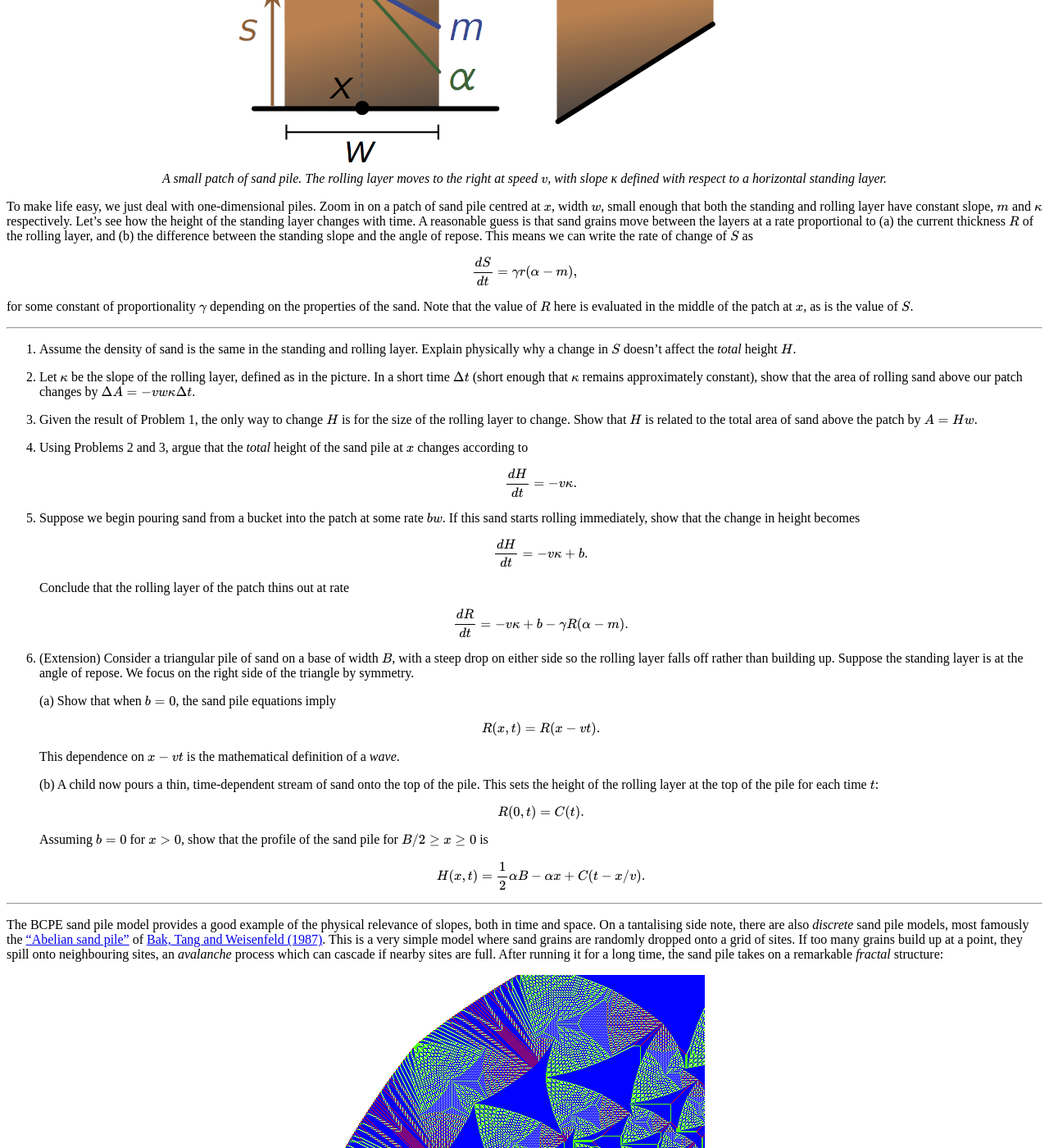
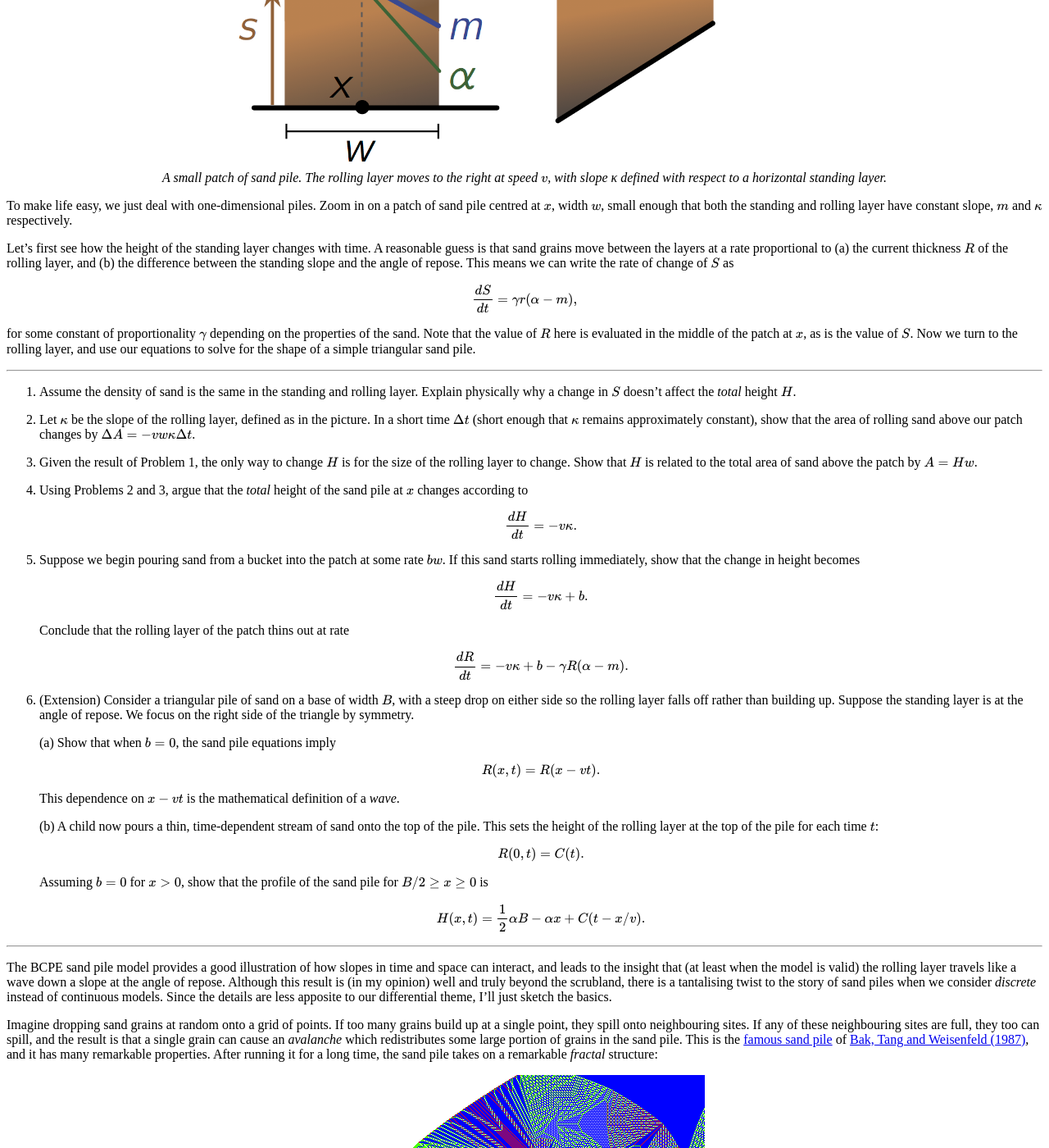
Before and after one commit to hapax/hapax.github.io, a Jekyll site: the page built from assets/teaching.md, in a window 1280 px wide and 1400 px high, scrolled down 21238 px. Shown: the whole window at 82% size. Built offline with Jekyll 4.4.1, drawn with Linux system fonts in a browser that asks for light colours; our own code applies the rules of GitHub Pages for plain Markdown files; formulas are drawn with MathJax 3; a script that is not in the unit is left out; some of the changed text lies outside the part shown.

Commit message:
Update teaching.md

```diff
--- a/assets/teaching.md
+++ b/assets/teaching.md
@@ -831,8 +831,6 @@
 tools can be brought to bear.
 For maximum rhetorical impact, I'm going to show this by redoing each
 of the three calculus word problems above.
-Afterwards, I'll comment on the somewhat obvious tension with the
-maximin test.
 
 ##### 3.1. Sublime moth balls <a id="sec-3-1" name="sec-3-1"></a>
 
@@ -1078,17 +1076,16 @@
 [Jacob Bernoulli](https://en.wikipedia.org/wiki/Jacob_Bernoulli)
 called this curve the *spira mirabilis* ("marvellous spiral") since he
 was so struck by its property of self-resemblance.
-His gravestone even bears the enigmatic Latin reference
+His gravestone even bears the enigmatic Latin phrase
 
 <span style="padding-left: 20px; display:block">
 <i>Eadem mutato resurgo.</i>
 </span>
 
-This translates to "Although changed, I shall arise the same".
-In a carving snafu, an Archimedean ($r = C\phi$) rather than a logarithmic
-spiral was inscribed next to it!
-
-##### 3.3. Slopes and sand piles <a id="sec-3-3" name="sec-3-3"></a>
+This means "Although changed, I shall arise the same", a clear
+reference to the spiral.
+
+##### 3.3. Slopes, sand piles and self-organisation <a id="sec-3-3" name="sec-3-3"></a>
 
 Our final redo is the sand pile, taking inspiration from the model of
 [Bouchard, Cates, Prakesh and Edwards (1994)](https://jp1.journaldephysique.org/articles/jp1/abs/1994/10/jp1v4p1383/jp1v4p1383.html).
@@ -1132,7 +1129,8 @@
 Zoom in on a patch of sand pile centred at $x$, width $w$, small enough
 that both the standing and rolling layer have constant slope, $m$ and
 $\kappa$ respectively.
-Let's see how the height of the standing layer changes with time. A
+
+Let's first see how the height of the standing layer changes with time. A
 reasonable guess is that sand grains move between the layers at a rate
 proportional to (a) the current thickness $R$ of the rolling layer,
 and (b) the difference between the standing slope and the angle of
@@ -1148,6 +1146,8 @@
  for some constant of proportionality $\gamma$ depending on the properties of the sand.
 Note that the value of $R$ here is evaluated in the middle
 of the patch at $x$, as is the value of $S$.
+Now we turn to the rolling layer, and use our equations to solve for
+the shape of a simple triangular sand pile.
 
 ---
 
@@ -1222,15 +1222,27 @@
 
 ---
 
-The BCPE sand pile model provides a good example of the physical
-relevance of slopes, both in time and space.
-On a tantalising side note, there are also *discrete* sand pile models, most famously the ["Abelian
-sand pile"](https://en.wikipedia.org/wiki/Abelian_sandpile_model) of
-[Bak, Tang and Weisenfeld (1987)](http://cqb.pku.edu.cn/tanglab/pdf/1987-8.pdf).
-This is a very simple model where sand grains are randomly dropped onto a
-grid of sites.
-If too many grains build up at a point, they spill onto neighbouring
-sites, an *avalanche* process which can cascade if nearby sites are full.
+The BCPE sand pile model provides a good illustration of how slopes in
+time and space can interact, and leads to the insight that (at
+least when the model is valid) the rolling layer travels like a wave
+down a slope at the angle of repose.
+Although this result is (in my opinion) well and truly beyond the
+scrubland, there is a tantalising twist to the story of sand piles
+when we consider *discrete* instead of continuous models.
+Since the details are less apposite to our differential theme, I'll
+just sketch the basics.
+
+Imagine dropping sand grains at random onto a grid of points.
+If too many grains build up at a single point, they spill onto neighbouring
+sites.
+If any of these neighbouring sites are full, they too can spill, and
+the result is that a single grain can cause an *avalanche* which
+redistributes some large portion of grains in the sand pile.
+This is the
+[famous sand pile](https://en.wikipedia.org/wiki/Abelian_sandpile_model)
+of
+[Bak, Tang and Weisenfeld (1987)](http://cqb.pku.edu.cn/tanglab/pdf/1987-8.pdf),
+and it has many remarkable properties.
 After running it for a long time, the sand pile takes on a remarkable
 *fractal* structure:
 
@@ -1268,6 +1280,8 @@
 classroom, discussion of strengths/weaknesses.
 - Guided discovery, chunking, anxiety, bonus questions
 - "Need to know math well"
+Afterwards, I'll comment on the somewhat obvious tension with the
+maximin test.
 
 [Seymour Papert](https://en.wikipedia.org/wiki/Seymour_Papert)
 , AI
```
